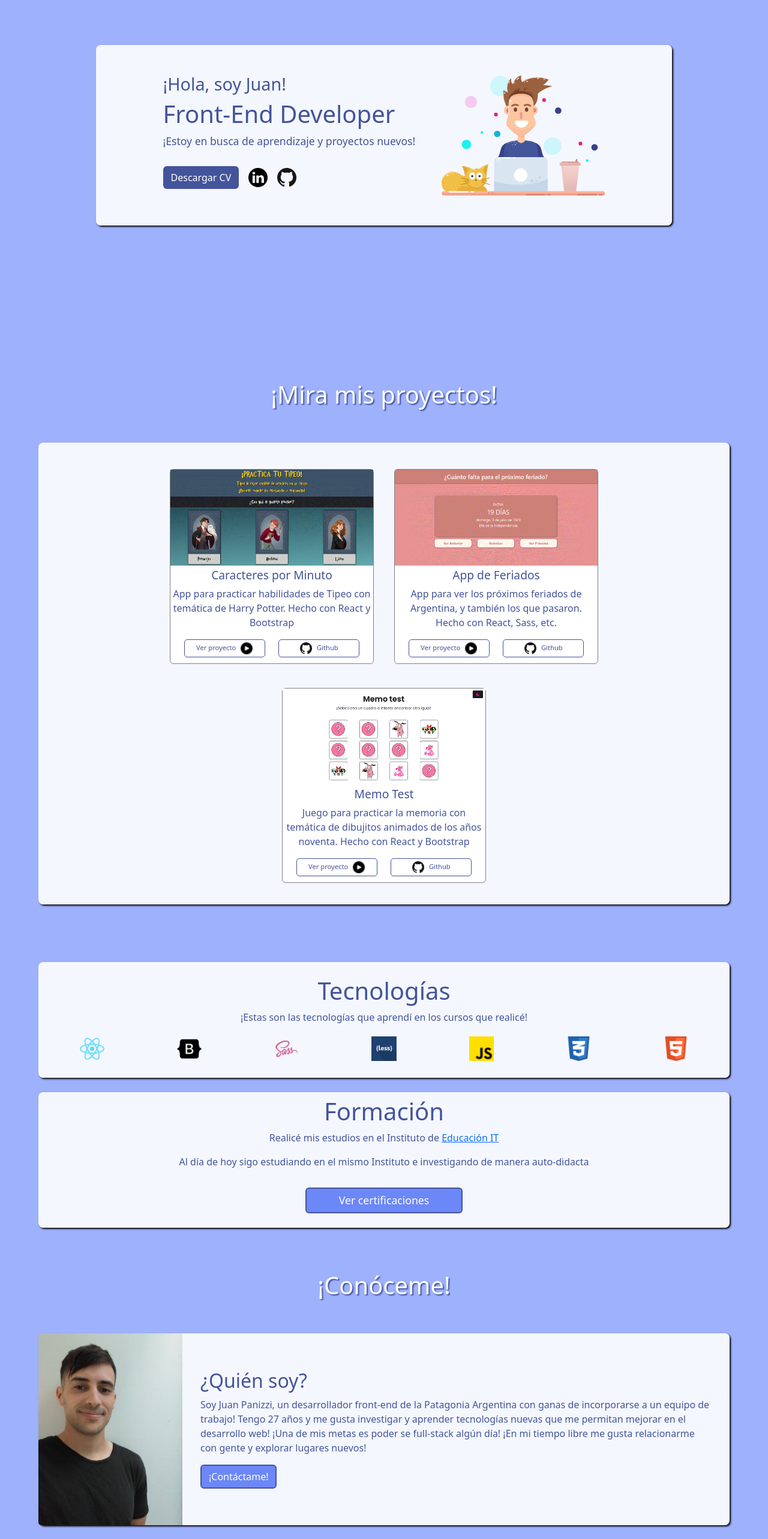
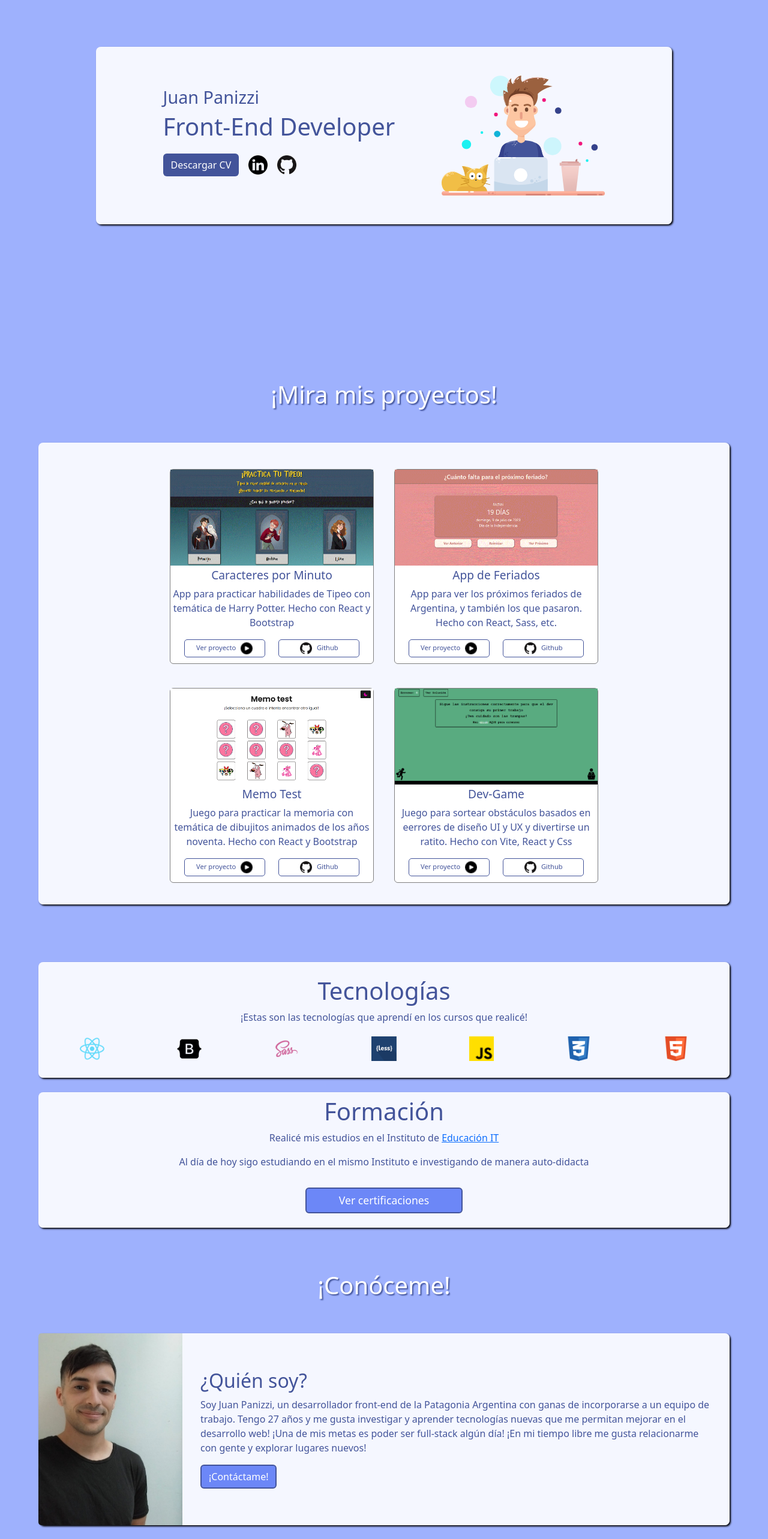
Before and after one commit to JuanPanizzi/portafolio, a React (Create React App) app: page / in a window 1280 px wide. Shown: the part 180-2746 px from the top of the page at 60% size. Built offline with nearby package versions, Linux system fonts and the light colour scheme.

Commit message:
*.jsx (refactorizacion): Modificaciones menores

```diff
--- a/src/componentes/Presentacion.jsx
+++ b/src/componentes/Presentacion.jsx
@@ -12,9 +12,8 @@ export const Presentacion = () => {
 
       <article className='articlePresentacion row justify-content-center align-items-center rounded-3 p-3 py-5'>
       <div className=' col-sm-6 soyJuan'>
-        <h1 >¡Hola, soy Juan!</h1>
+        <h1 >Juan Panizzi</h1>
         <h2>Front-End Developer</h2>
-        <p>¡Estoy en busca de aprendizaje y proyectos nuevos!  </p>
 
         <div className='containerCv'>
           <a href='https://drive.google.com/file/d/1lxYI2bB_-PaiuYS_2pR9pDWer28izkxA/view?usp=sharing' className='a-btn btn' download target='blank'>Descargar CV</a>
--- a/src/componentes/SobreMi.jsx
+++ b/src/componentes/SobreMi.jsx
@@ -12,9 +12,9 @@ export const SobreMi = () => {
         </div>
         <div className='ctn-InfoSobreMi '>
           <h1>¿Quién soy?</h1>
-          <p>Soy Juan Panizzi, un desarrollador front-end de la Patagonia Argentina con ganas de incorporarse a un equipo de trabajo!
+          <p>Soy Juan Panizzi, un desarrollador front-end de la Patagonia Argentina con ganas de incorporarse a un equipo de trabajo.
             Tengo 27 años y me gusta investigar y aprender tecnologías nuevas que me permitan mejorar en el desarrollo web!
-            ¡Una de mis metas es poder se full-stack algún día!
+            ¡Una de mis metas es poder ser full-stack algún día!
             ¡En mi tiempo libre me gusta relacionarme con gente y explorar lugares nuevos!
           </p>
           <a href="#tit-contactame" className='btn btn-contactame'>
--- a/src/recursos/config.js
+++ b/src/recursos/config.js
@@ -1,6 +1,7 @@
 import hp from '../recursos/Hp-proyect.GIF'
 import feriados from '../recursos/feriados.GIF'
 import memoTest from '../recursos/memo-test.png'
+import juego from '../recursos/juego.png'
 
 export const infoCard = [{
     titulo: 'Caracteres por Minuto',
@@ -22,6 +23,13 @@ export const infoCard = [{
     descripcion: 'Juego para practicar la memoria con temática de dibujitos animados de los años noventa. Hecho con React y Bootstrap',
     linkGithub: 'https://github.com/JuanPanizzi/memo-test.git',
     linkDemo: 'https://memo-test-khaki.vercel.app/'
+},
+{
+    titulo: 'Dev-Game',
+    imagen: juego,
+    descripcion: 'Juego para sortear obstáculos basados en eerrores de diseño UI y UX y divertirse un ratito. Hecho con Vite, React y Css',
+    linkGithub: 'https://github.com/JuanPanizzi/dev-game.git',
+    linkDemo: 'https://dev-game.vercel.app/'
 }
 
 ]
```
Also changed, not shown: src/recursos/juego.png (added).
